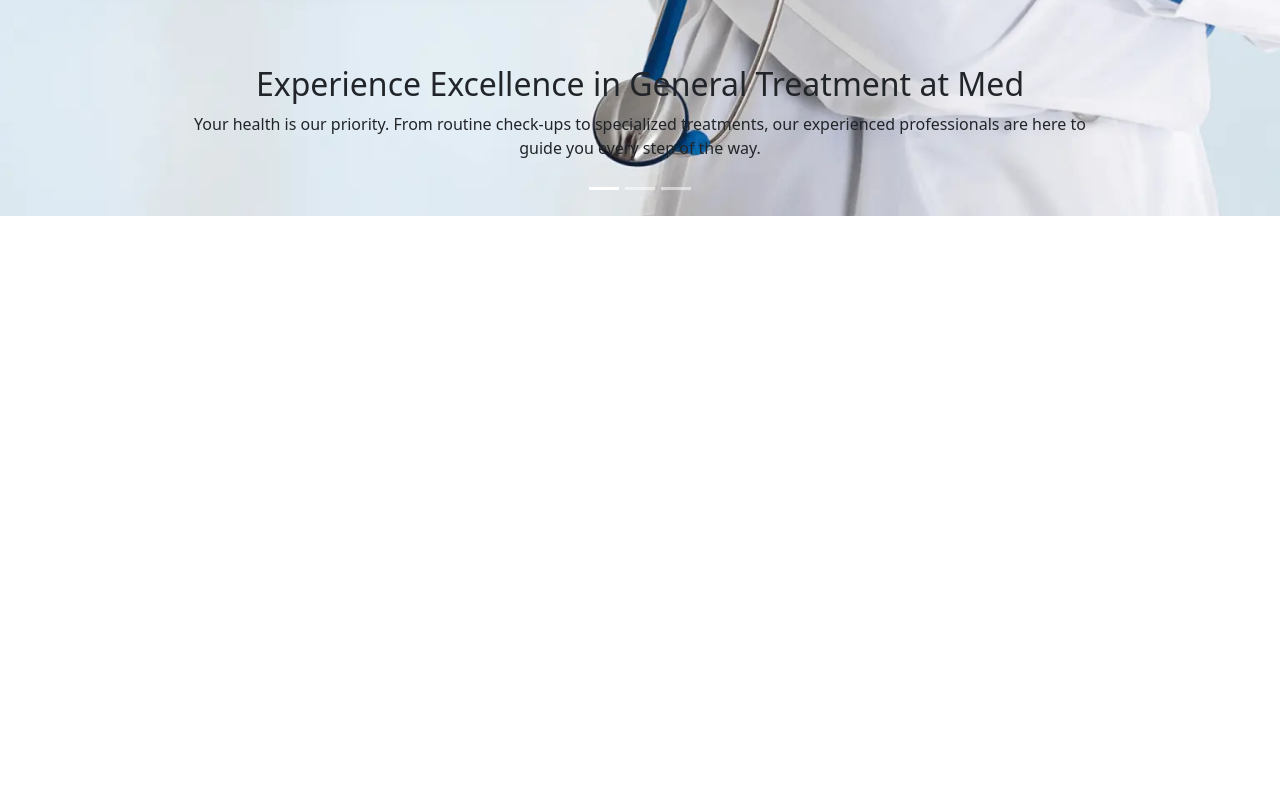
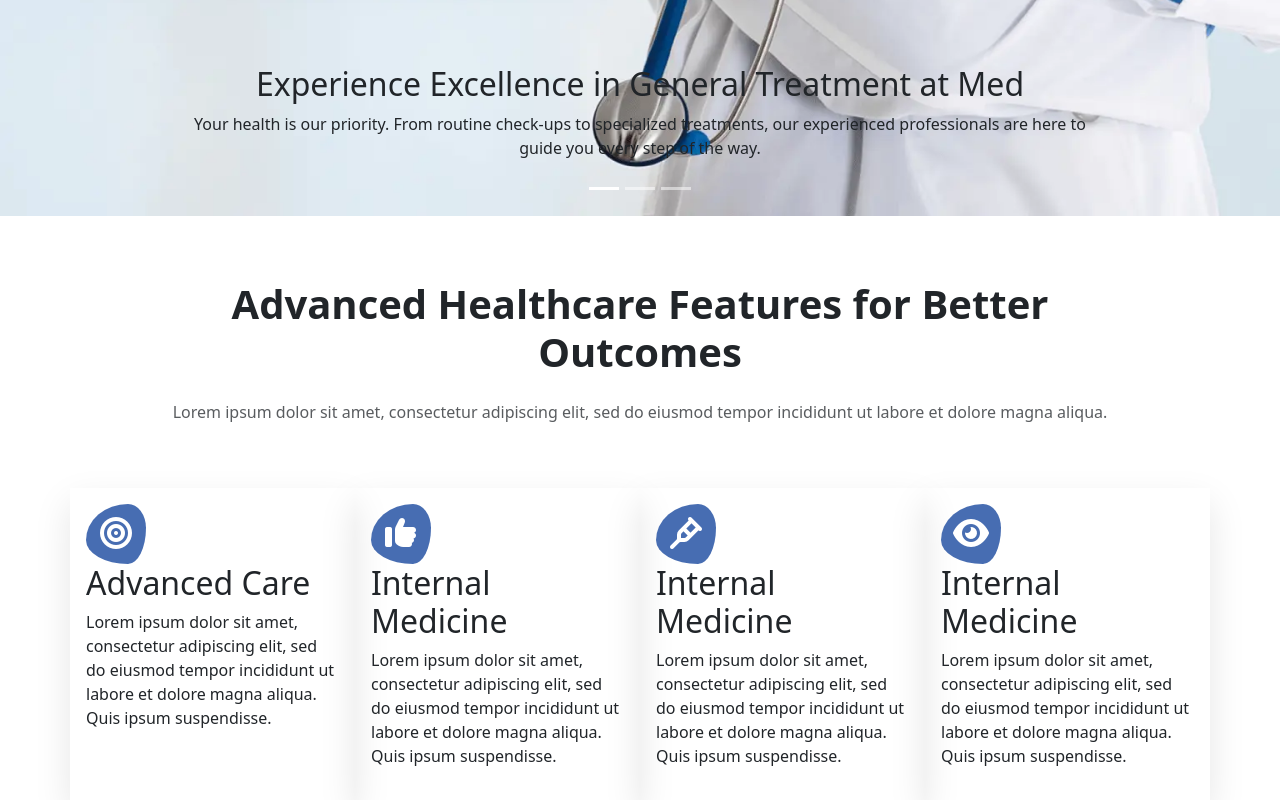
Before and after one commit to arathn8n/medHc, a React (Vite) app: page / in a window 1280 px wide. Shown: the part 743-1543 px from the top of the page. Before the commit the page ends 959 px from the top, so only its background shows below. Built offline with nearby package versions, Linux system fonts and the light colour scheme.

Commit message:
features completado

```diff
--- /dev/null
+++ b/src/components/features/Features.jsx
@@ -0,0 +1,51 @@
+import React from 'react'
+import './features.css'
+
+const Features = () => {
+    return (
+        <div className='container pt-5'>
+            <section>
+                <header>
+                    <h1 className='features py-3'>Advanced Healthcare Features for Better <br /> Outcomes</h1>
+                </header>
+                <p className='text-body-secondary text-center pb-5'>Lorem ipsum dolor sit amet, consectetur adipiscing elit, sed do eiusmod tempor incididunt ut labore et dolore magna aliqua.</p>
+
+                <div className='row'>
+                    <article className='col-12 col-md-3 card-features'>
+                        <div className='icon-features'>
+                            <i class="fa-solid fa-bullseye fa-2xl"></i>
+                        </div>
+                        <h2>Advanced Care</h2>
+                        <p>Lorem ipsum dolor sit amet, consectetur adipiscing elit, sed do eiusmod tempor incididunt ut labore et dolore magna aliqua. Quis ipsum suspendisse.</p>
+                    </article>
+                    <article className='col-12 col-md-3 card-features'>
+                        <div className='icon-features'>
+                            <i class="fa-solid fa-thumbs-up fa-2xl"></i>
+
+                        </div>
+                        <h2>Internal Medicine</h2>
+                        <p>Lorem ipsum dolor sit amet, consectetur adipiscing elit, sed do eiusmod tempor incididunt ut labore et dolore magna aliqua. Quis ipsum suspendisse.</p>
+                    </article>
+                    <article className='col-12 col-md-3 card-features'>
+                        <div className='icon-features'>
+
+                            <i class="fa-solid fa-crutch fa-2xl"></i>
+                        </div>
+                        <h2>Internal Medicine</h2>
+                        <p>Lorem ipsum dolor sit amet, consectetur adipiscing elit, sed do eiusmod tempor incididunt ut labore et dolore magna aliqua. Quis ipsum suspendisse.</p>
+                    </article>
+                    <article className='col-12 col-md-3 card-features'>
+                        <div className='icon-features'>
+                            <i class="fa-solid fa-eye fa-2xl"></i>
+
+                        </div>
+                        <h2>Internal Medicine</h2>
+                        <p>Lorem ipsum dolor sit amet, consectetur adipiscing elit, sed do eiusmod tempor incididunt ut labore et dolore magna aliqua. Quis ipsum suspendisse.</p>
+                    </article>
+                </div>
+            </section>
+        </div>
+    )
+}
+
+export default Features
--- /dev/null
+++ b/src/components/features/features.css
@@ -0,0 +1,23 @@
+.features{
+    font-weight: 700;
+    text-align: center;
+}
+.icon-features{
+    color: white;
+    background-color: #476db2;
+    width: 3.75rem;
+    height: 3.75rem;
+    border-radius: 70% 30% 30% 70%/60% 40% 60% 40%;
+    display: flex;
+    justify-content: center;
+    align-items: center;
+}
+.card-features{
+    box-shadow: 0px 15px 35px rgba(0, 0, 0, 0.1);
+    padding: 1rem;
+}
+.card-features:hover{
+    color: white;
+    background-color: #476db2;
+    transition: all 300ms;
+}
--- a/src/components/home/Home.jsx
+++ b/src/components/home/Home.jsx
@@ -1,13 +1,15 @@
 import React from 'react'
 import Navbar from '../navbar/Navbar'
 import Carousel from '../carousel/Carousel'
+import Features from '../features/Features'
 
 const Home = () => {
   return (
     <>
       <Navbar/>
-      <main id='home'>
+      <main>
         <Carousel/>
+        <Features/>
       </main>
     </>
   )
--- a/src/components/navbar/Navbar.jsx
+++ b/src/components/navbar/Navbar.jsx
@@ -61,36 +61,36 @@ const Navbar = () => {
                     </figure>
                 </div>
             </div>
-            <nav class="navbar navbar-expand-lg bg-body-tertiary">
-                <div class="container">
-                    <a class="navbar-brand" href="#">
+            <nav className="navbar navbar-expand-lg bg-body-tertiary">
+                <div className="container">
+                    <a className="navbar-brand" href="#">
                         <img className='img-fluid' src="../../../public/logo.png" alt="logo" />
                     </a>
-                    <button class="navbar-toggler" type="button" data-bs-toggle="collapse" data-bs-target="#navbarNav" aria-controls="navbarNav" aria-expanded="false" aria-label="Toggle navigation">
-                        <span class="navbar-toggler-icon"></span>
+                    <button className="navbar-toggler" type="button" data-bs-toggle="collapse" data-bs-target="#navbarNav" aria-controls="navbarNav" aria-expanded="false" aria-label="Toggle navigation">
+                        <span className="navbar-toggler-icon"></span>
                     </button>
-                    <div class="collapse navbar-collapse" id="navbarNav">
-                        <ul class="navbar-nav">
-                            <li class="nav-item">
-                                <a class="nav-link active" aria-current="page" href="#home">Home</a>
+                    <div className="collapse navbar-collapse" id="navbarNav">
+                        <ul className="navbar-nav">
+                            <li className="nav-item">
+                                <a className="nav-link active" aria-current="page" href="#home">Home</a>
                             </li>
-                            <li class="nav-item">
-                                <a class="nav-link" href="#">About Us</a>
+                            <li className="nav-item">
+                                <a className="nav-link" href="#">About Us</a>
                             </li>
-                            <li class="nav-item">
-                                <a class="nav-link" href="#">Specialists</a>
+                            <li className="nav-item">
+                                <a className="nav-link" href="#">Specialists</a>
                             </li>
-                            <li class="nav-item">
-                                 <a class="nav-link" href="#">All Departments</a>
+                            <li className="nav-item">
+                                 <a className="nav-link" href="#">All Departments</a>
                             </li>
-                            <li class="nav-item">
-                                 <a class="nav-link" href="#">Doctors</a>
+                            <li className="nav-item">
+                                 <a className="nav-link" href="#">Doctors</a>
                             </li>
-                            <li class="nav-item">
-                                 <a class="nav-link" href="#">Pricing</a>
+                            <li className="nav-item">
+                                 <a className="nav-link" href="#">Pricing</a>
                             </li>
-                            <li class="nav-item">
-                                 <a class="nav-link" href="#">Contact</a>
+                            <li className="nav-item">
+                                 <a className="nav-link" href="#">Contact</a>
                             </li>
                         </ul>
                     </div>
```
